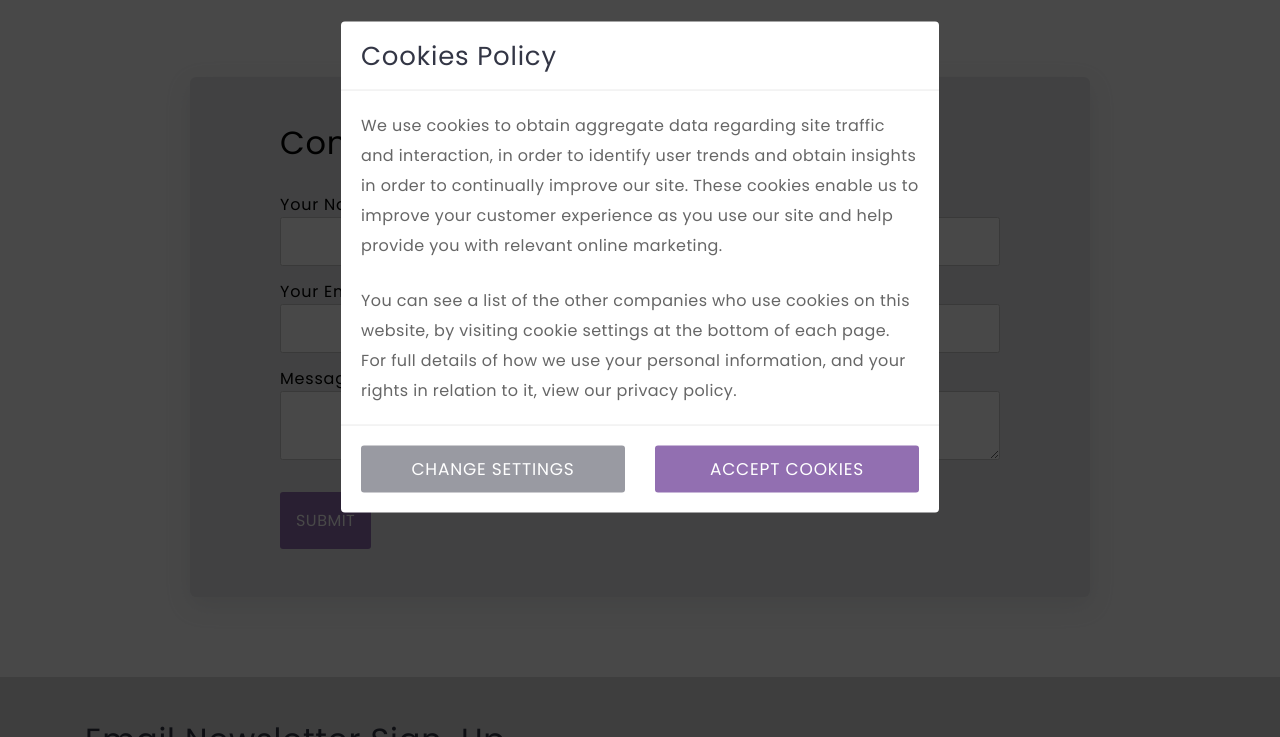
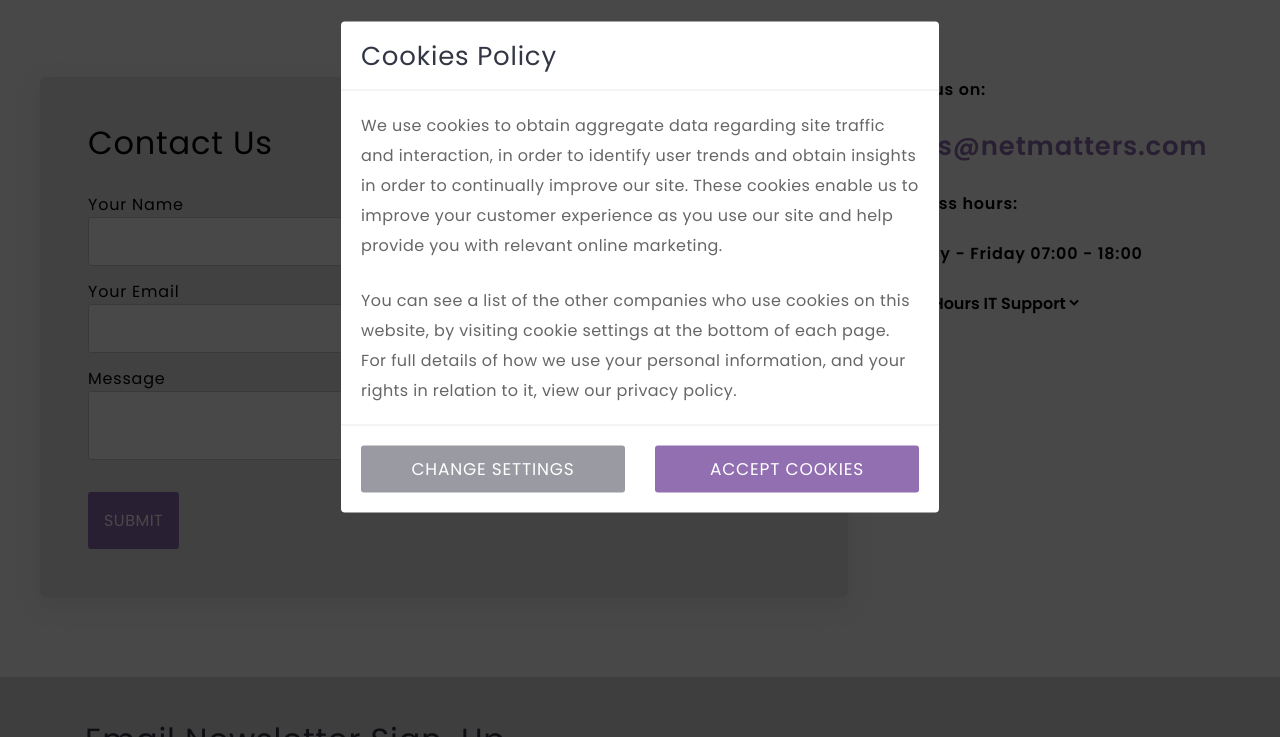
Before and after one commit to horatiohab/Netmatters-Website, a PHP site: page /contact.php in a window 1280 px wide. Shown: the part 203-940 px from the top of the page. Run offline with PHP 8.4, Linux system fonts and the light colour scheme; some libraries are stand-ins or nearby versions; grey boxes are pictures that could not be loaded.

Commit message:
Add accordion and query limit

```diff
--- a/contact.php
+++ b/contact.php
@@ -65,7 +65,8 @@ if($_SERVER['REQUEST_METHOD'] == 'POST') {
 <?php include("inc/header.php") ?>
 
 <div class="contact-section">
-    <div class="contact-container">
+    <div class="contact-wrapper">
+
             <div class="contact-card">
                 <h1>Contact Us</h1>
                 <form action="<?php echo htmlspecialchars($_SERVER["PHP_SELF"]);?>" method="POST" class="contact-form">
@@ -94,6 +95,23 @@ if($_SERVER['REQUEST_METHOD'] == 'POST') {
                     </div>
                 </form>
             </div>
+
+        <div class="contact-info">
+            <p><strong>Email us on:</strong></p>
+            <p><a href="mailto:">sales@netmatters.com</a></p>
+            <p><strong>Business hours:</strong></p>
+            <p><strong>Monday - Friday 07:00 - 18:00 </strong></p>
+            <button class="accordion-btn">Out of Hours IT Support<i class="ri-arrow-down-s-line"></i></button>
+            <div class="accordion">
+                <p>Netmatters IT are offering an Out of Hours service for Emergency and Critical tasks.</p>
+                <p><strong>
+                    Monday - Friday 18:00 - 22:00<br>
+                    Saturday - 08:00 - 16:00<br>
+                    Sunday 10:00 - 18:00
+                </strong></p>
+                <p>To log a critical task, you will need to call our main line number and select Option 2 to leave an Out of Hours  voicemail. A technician will contact you on the number provided within 45 minutes of your call. </p>
+            </div>
+        </div>
     </div>
 </div>
 
--- a/inc/articles.php
+++ b/inc/articles.php
@@ -7,7 +7,7 @@
         include("inc/connection.php");
 
         try {
-            $sql = 'SELECT * FROM news_articles';
+            $sql = 'SELECT * FROM news_articles LIMIT 3';
 
             $q = $pdo->query($sql);
             $q->setFetchMode(PDO::FETCH_ASSOC);
--- a/js/app.js
+++ b/js/app.js
@@ -83,3 +83,8 @@ window.onscroll = function () {
   }
   prevScrollpos = currentScrollPos;
 };
+
+// contact accordion
+$(".accordion-btn").click(function() {
+  $(".accordion").slideToggle();
+});
--- a/scss/partials/_contact.scss
+++ b/scss/partials/_contact.scss
@@ -7,22 +7,40 @@
     @media (max-width: 991px) {
         padding: 210px 0 5em;
     }
+
+    p {
+        font-size: 16px;
+        font-weight: 400;
+        margin-bottom: 1.56em;
+
+        strong {
+            font-weight: 600;
+        }
+    }
+
+    a {
+        font-size: 26px;
+        font-weight: 600;
+        color: $web-col;
+
+        &:not(:hover) {
+            text-decoration: none;
+        }
+    }
 }
 
-.contact-container {
+.contact-wrapper {
+    width: 1200px;
     display: flex;
-    justify-content: center;
-    width: 900px;
-    max-width: 80%;
-    background-color: #E6E7E9;
-    border-radius: .4em;
-    box-shadow: rgba(149, 157, 165, 0.2) 0px 8px 24px;
-
 }
 
 .contact-card {
     padding: 3em;
-    width: 80%;
+    width: 100%;
+    height: fit-content;
+    background-color: #E6E7E9;
+    border-radius: .4em;
+    box-shadow: rgba(149, 157, 165, 0.2) 0px 8px 24px;
 
     h1 {
         font-weight: normal;
@@ -62,3 +80,34 @@
 .invalid-input {
     border-color: red !important;
 }
+
+.contact-info {
+    width: 38em;
+    margin-left: 2em;
+}
+
+.accordion-btn {
+    display: flex;
+    align-items: center;
+    border: none;
+    background: none;
+    cursor: pointer;
+    font-size: 16px;
+    font-weight: 600;
+    margin-bottom: 1.56em;
+
+    &:hover {
+
+        span {
+            text-decoration: underline;
+        }
+    }
+}
+
+.accordion {
+    display: none;
+
+    i {
+        font-size: 1.5em;
+    }
+}
```
Also changed, not shown: css/styles.min.css. Lines whose indentation alone changed are shown as unchanged.
